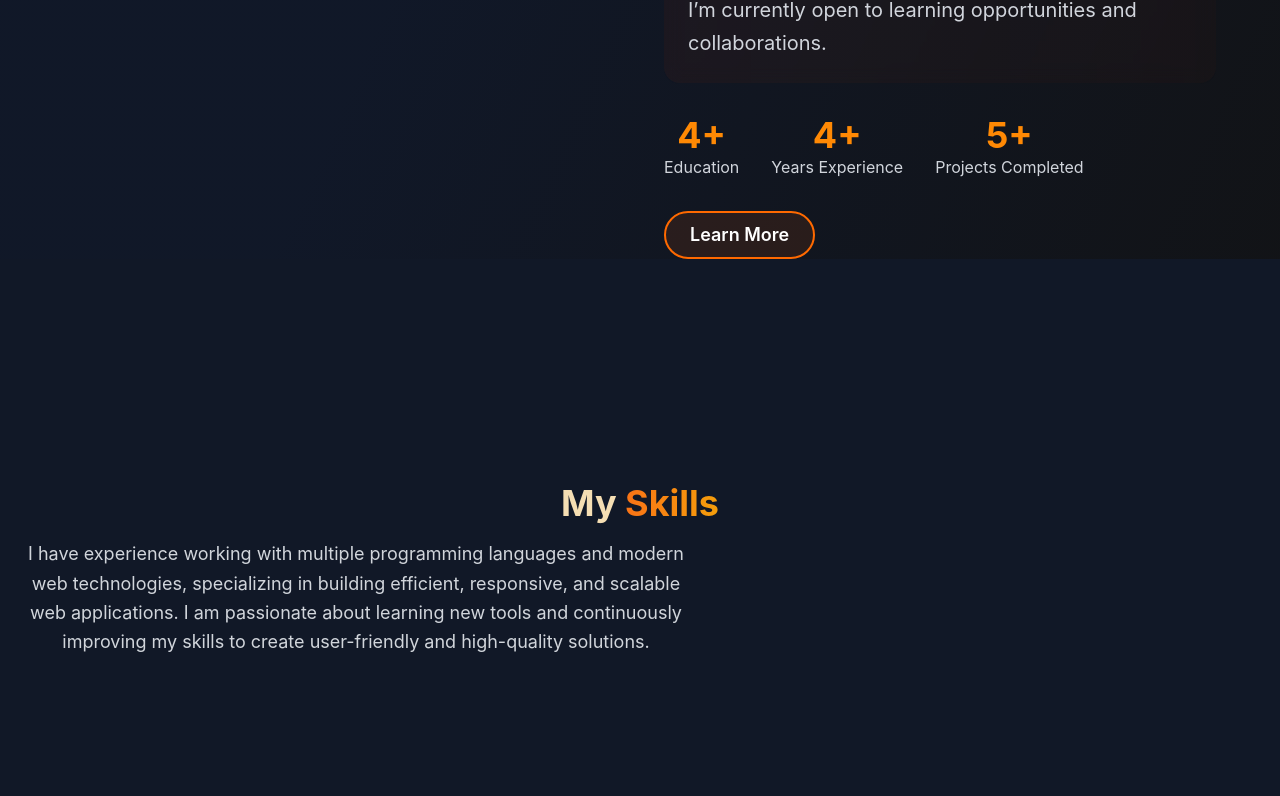
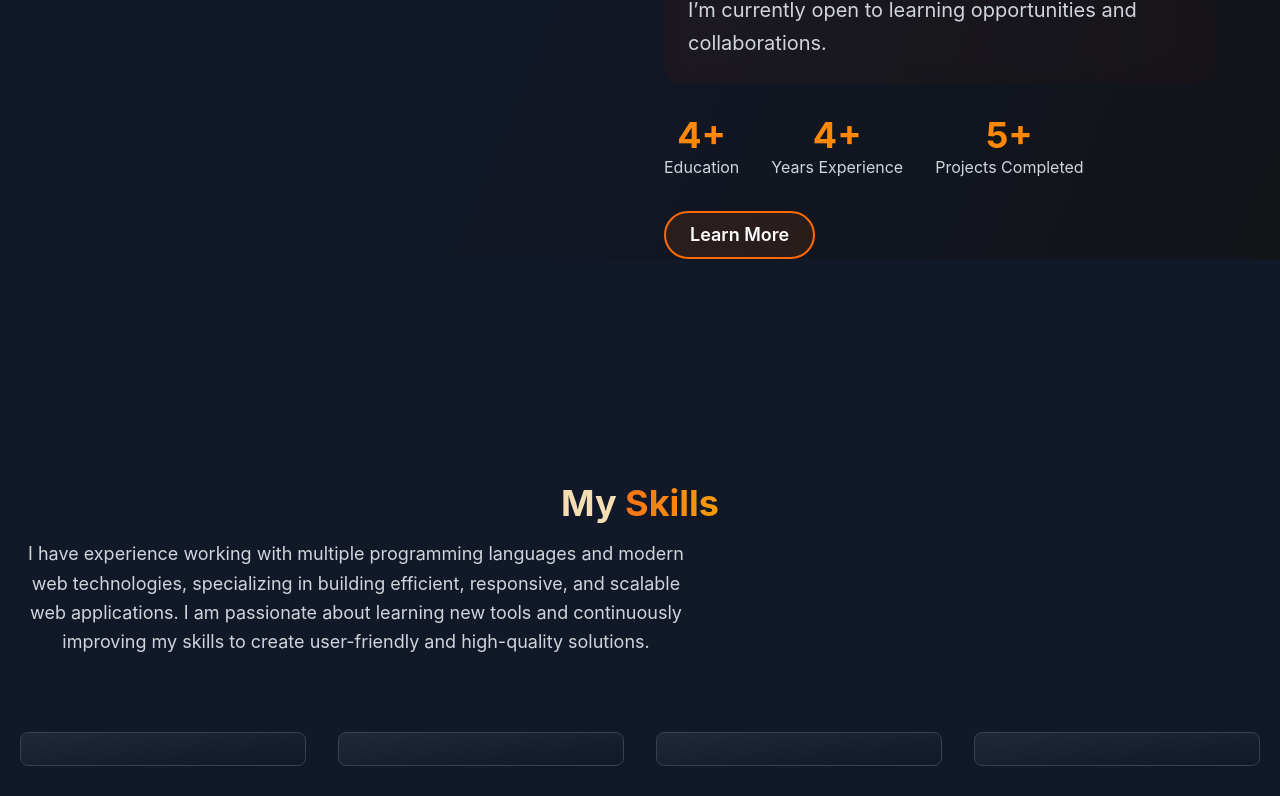
Before and after one commit to shehabuddin380/portfolio-website, a React (Vite) app: page / in a window 1280 px wide. Shown: the part 1990-2786 px from the top of the page. Built offline with nearby package versions, Linux system fonts and the light colour scheme.

Commit message:
update Skills

```diff
--- a/src/components/Skills.jsx
+++ b/src/components/Skills.jsx
@@ -49,7 +49,29 @@ const Skills=({darkMode})=>{
                                 I have experience working with multiple programming languages and modern web technologies, specializing in building efficient, responsive, and scalable web applications. I am passionate about learning new tools and continuously improving my skills to create user-friendly and high-quality solutions.
                             </p>
                     </div>
-                            <div className='flex flex-wrap -m-4'>
+                            <div className='flex flex-wrap -m-4'
+                            data-aos='fade-up'
+                            data-aos-delay='200'>
+                                {skills.map((skill, index) => (
+                                    <div
+                                    key={index}
+                                    className='p-4 lg:w-1/4 md:w-1/2 w-full'
+                                    data-aos='fade-up'
+                                    data-aos-delay={`${300 + index * 100}`}>
+                                        <div
+                                        style={{
+                                            background : darkMode
+                                            ? 'linear-gradient(to bottom right, #1f2937, #111827)'
+                                            : 'linear-gradient(to bottom right, #ffffff, #f3f4f6)',
+                                            borderColor: darkMode ? '#374151' : '#e5e7eb'
+                                        }}
+                                        className={`h-full flex items-center border-gray-200 border p-4 rounded-lg bg-linear-to-r ${skill.color} bg-clip-text text-transparent`}>
+
+                                        </div>
+
+                                    </div>
+
+                                ))}
 
                             </div>
                 </div>
```
